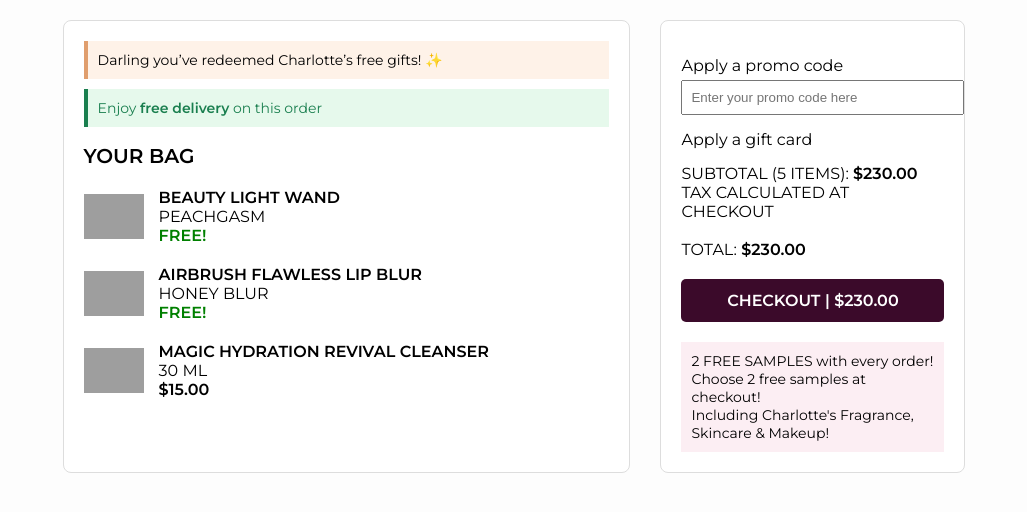
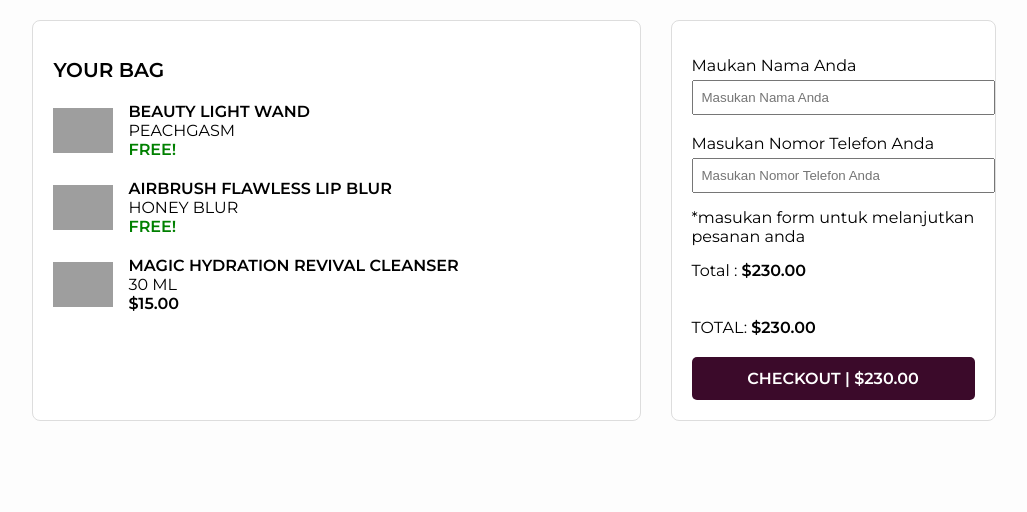
Before and after one commit to bramabbrhm/projectpwd, a PHP site: page /formcheckout.php in a window 1280 px wide. Shown: the top 512 px of the page, without its empty margins (126-1153 px from the left). Run offline with PHP 8.4, Linux system fonts and the light colour scheme; grey boxes are pictures that could not be loaded.

Commit message:
menyederhanakan

```diff
--- a/formcheckout.php
+++ b/formcheckout.php
@@ -120,8 +120,6 @@
 <body>
   <div class="container">
     <div class="bag">
-      <div class="note">Darling you’ve redeemed Charlotte’s free gifts! ✨</div>
-      <div class="free-delivery">Enjoy <strong>free delivery</strong> on this order</div>
       <h2>YOUR BAG</h2>
 
       <div class="item">
@@ -151,27 +149,24 @@
 
     <div class="summary">
       <div class="promo">
-        <label>Apply a promo code</label>
-        <input type="text" placeholder="Enter your promo code here">
+        <label>Maukan Nama Anda</label>
+        <input type="text" placeholder="Masukan Nama Anda">
+        <br><br>
+        <label>Masukan Nomor Telefon Anda</label>
+        <input type="text" placeholder="Masukan Nomor Telefon Anda">
       </div>
 
       <div class="giftcard">
-        <label>Apply a gift card</label>
+        <label>*masukan form untuk melanjutkan pesanan anda</label>
       </div>
 
       <div class="subtotal">
-        SUBTOTAL (5 ITEMS): <strong>$230.00</strong><br>
-        TAX CALCULATED AT CHECKOUT<br><br>
+        Total : <strong>$230.00</strong><br>
+        <br><br>
         TOTAL: <strong>$230.00</strong>
       </div>
 
       <div class="checkout-btn">CHECKOUT | $230.00</div>
-
-      <div class="sample-info">
-        2 FREE SAMPLES with every order!<br>
-        Choose 2 free samples at checkout!<br>
-        Including Charlotte's Fragrance, Skincare & Makeup!
-      </div>
     </div>
   </div>
 </body>
```
